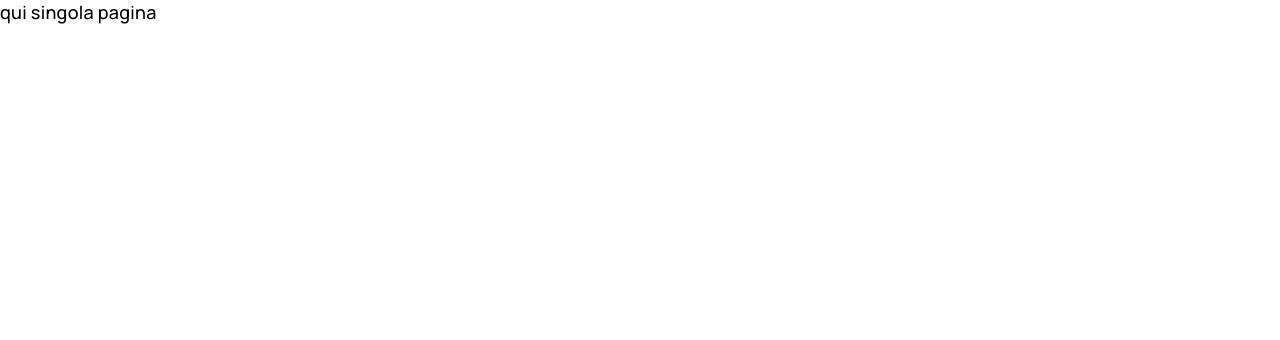
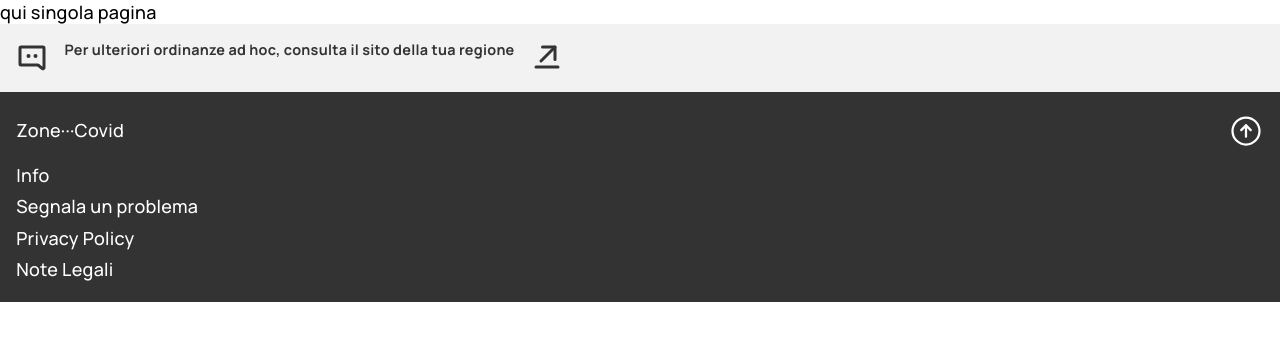
Before and after one commit to mozzillation/checolo.re, a Next.js app: page /region/1 in a window 1280 px wide. Shown: the top 340 px of the page. Built offline with nearby package versions, Linux system fonts and the light colour scheme.

Commit message:
💥 Add footer component

```diff
--- /dev/null
+++ b/components/Footer/Footer.module.sass
@@ -0,0 +1,39 @@
+@import @theme
+
+.disclaimer
+  color: #333
+  background-color: #F2F2F2
+  padding: $size-7
+  display: flex
+  font-size: .8rem
+  font-weight: bolder
+
+.disclaimerText
+  padding: 0 $size-7
+
+.disclaimerIcon
+  align-self: center
+
+.footer
+  position: relative
+  color: white
+  background-color: #333333
+  padding: $size-7
+
+.content
+  position: relative
+
+.logo
+  margin: 0.25rem 0 0.5rem 0
+  padding: 0.25rem 0 0.5rem 0
+
+.links
+  display: inline-block
+
+.links > *
+  line-height: 1.75
+
+.backToTop
+  position: absolute
+  top: 0
+  right: 0
--- /dev/null
+++ b/components/Footer/Footer.tsx
@@ -0,0 +1,37 @@
+import { ArrowCircleUp, ArrowLineUpRight, ChatDots, IconProps } from 'phosphor-react'
+import styles from './Footer.module.sass'
+
+export function Footer() {
+
+  return <>
+    <Disclaimer weight={"bold"} />
+    <footer className={styles.footer}>
+      <div className={styles.content}>
+        <div className={styles.logo}>Zone···Covid</div>
+        <div className={styles.links}>
+          <div>Info</div>
+          <div>Segnala un problema</div>
+          <div>Privacy Policy</div>
+          <div>Note Legali</div>
+        </div>
+        <div className={styles.backToTop}>
+          <ArrowCircleUp size={36} weight={'regular'} />
+        </div>
+      </div>
+    </footer>
+  </>
+}
+
+const Disclaimer = ({ weight = 'regular' }: { weight?: IconProps["weight"] }) => {
+  return <div className={styles.disclaimer}>
+    <div className={styles.disclaimerIcon}>
+      <ChatDots size={32} weight={weight} mirrored={true} />
+    </div>
+    <div className={styles.disclaimerText} >
+      Per ulteriori ordinanze ad hoc, consulta il sito della tua regione</div>
+    <div className={styles.disclaimerIcon}>
+      <ArrowLineUpRight size={32} weight={weight} />
+    </div>
+  </div>
+
+}
--- a/package.json
+++ b/package.json
@@ -18,6 +18,7 @@
     "@types/geojson": "^7946.0.7",
     "d3-geo": "^2.0.1",
     "next": "10.0.5",
+    "phosphor-react": "^1.1.2",
     "pino": "^6.9.0",
     "pino-pretty": "^4.3.0",
     "point-in-polygon-hao": "^0.0.7",
--- a/pages/region/[id].tsx
+++ b/pages/region/[id].tsx
@@ -1,5 +1,6 @@
 import React, { useContext } from 'react'
 import { GlobalContext } from '@/components/GlobalContext'
+import { Footer } from '@/components/Footer/Footer'
 
 
 const SingleRegion: React.FC = () => {
@@ -9,6 +10,7 @@ const SingleRegion: React.FC = () => {
 	return (
 		<>
 			qui singola pagina
+			<Footer />
 		</>
 	)
 }
```
